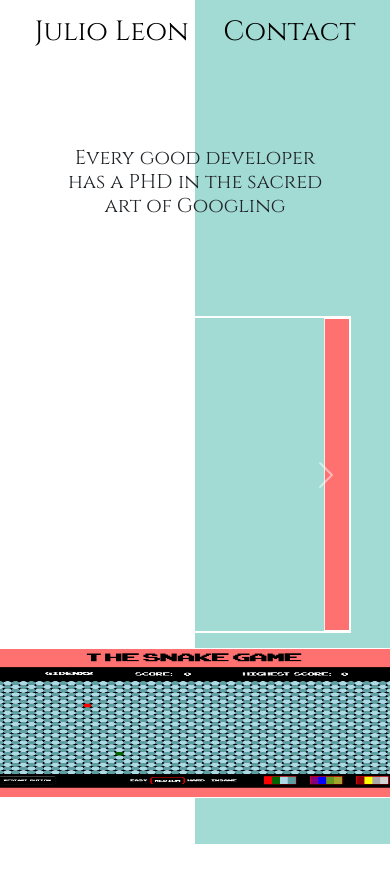
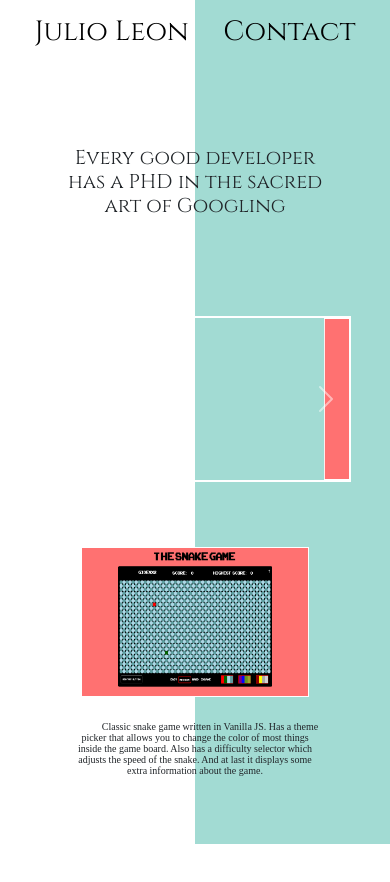
Before and after one commit to Julio-Leon/Porfolio, a React (Create React App) app in the folder porfolio_client/: page /#/home in a window 390 px wide. Shown: the top 882 px of the page. Built offline with nearby package versions, Linux system fonts and the light colour scheme; a web font is replaced by a local one.

Commit message:
responsiveness test

```diff
--- a/porfolio_client/src/styles/App_styles.css
+++ b/porfolio_client/src/styles/App_styles.css
@@ -104,7 +104,7 @@ img {
 }
 
 .project-image-container {
-    width: 4000px;
+    width: 3%;
     justify-content: center;
     align-items: center;
 }
@@ -175,12 +175,10 @@ img {
     .project-container {
         flex-direction: column;
         align-items: center;
-        margin-top: -20px;
-        margin-bottom: 0;
     }
 
     img {
-        min-width: none;
+        min-width: 0px;
         /* width: 75%; */
         width: 10px;
     }
```
